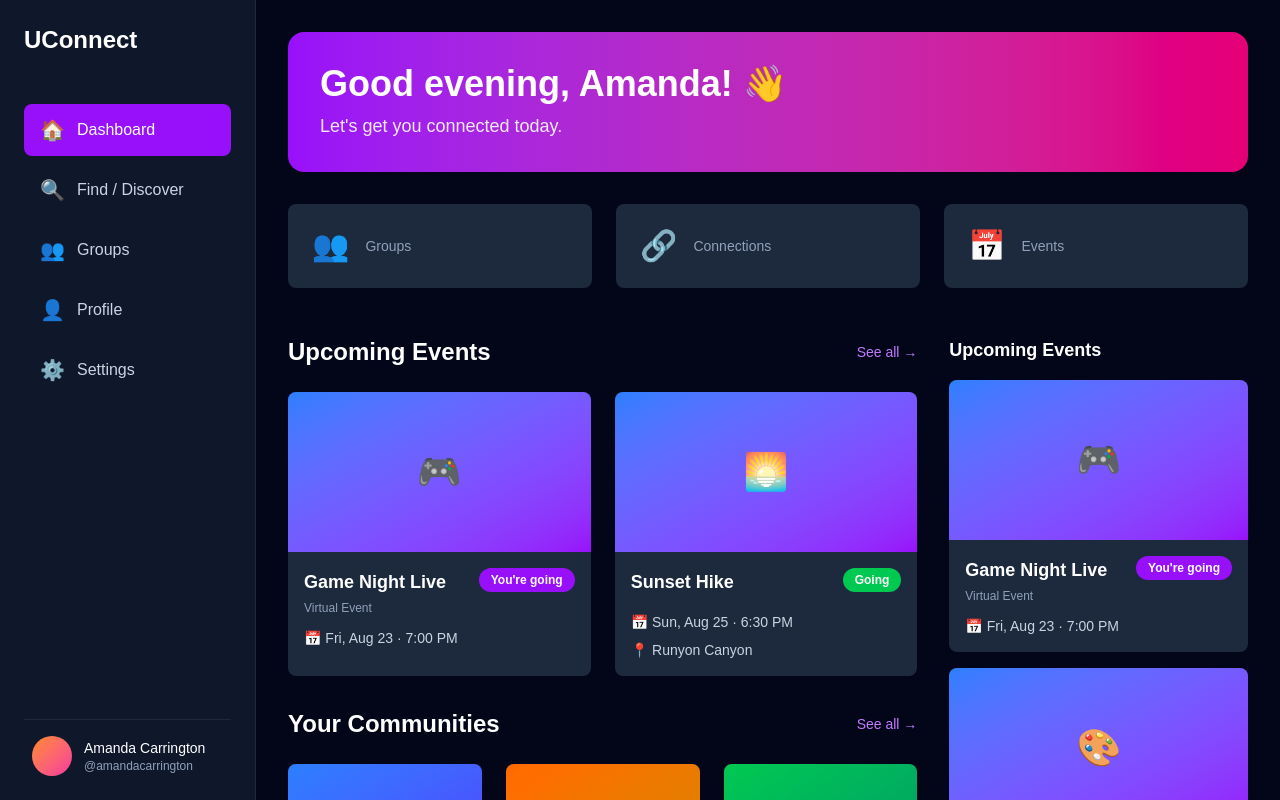
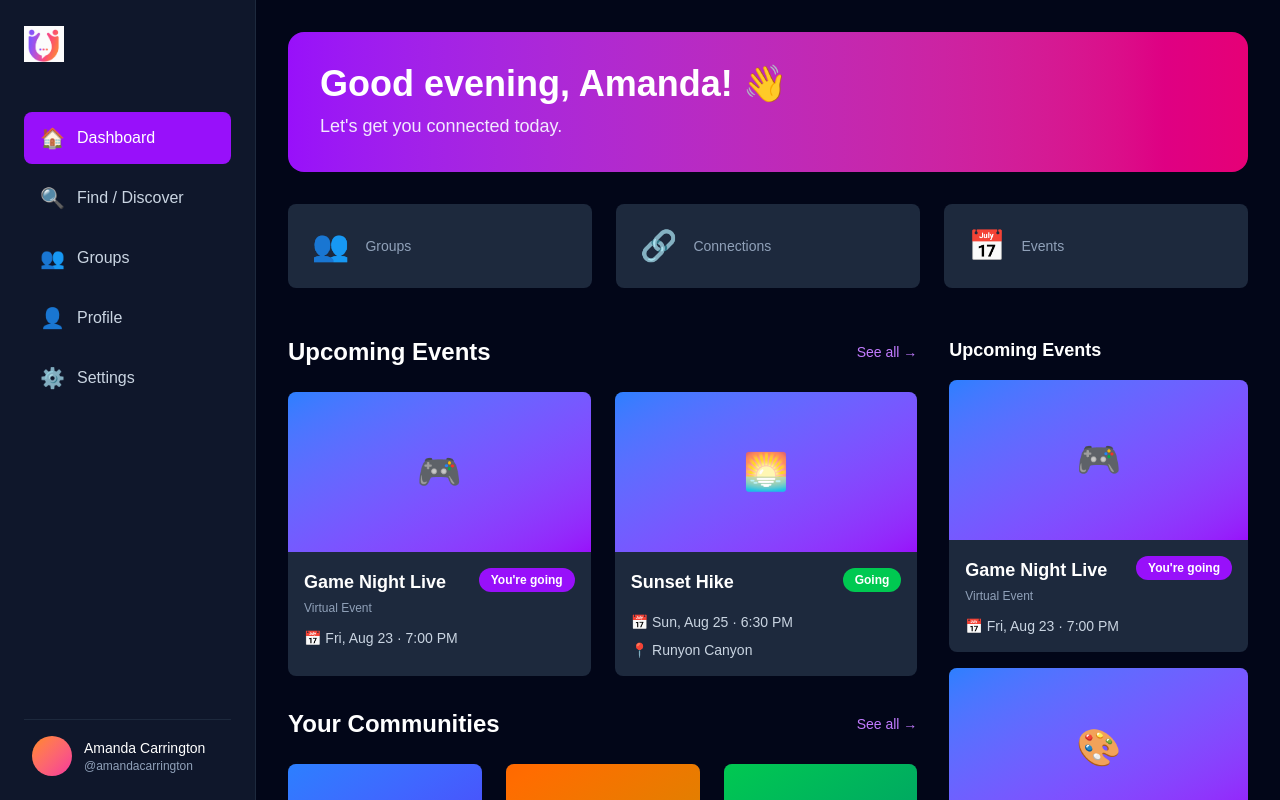
Before and after one commit to StevenDohrman/get-together, a Next.js app in the folder apps/web/: page /dashboard in a window 1280 px wide. Shown: the top 800 px of the page. Built offline with nearby package versions, Linux system fonts and the light colour scheme.

Commit message:
Add the UConnect logo and sidebar branding

```diff
--- /dev/null
+++ b/apps/web/src/components/Logo.tsx
@@ -0,0 +1,17 @@
+'use client';
+
+export default function Logo() {
+    return (
+        <div className="flex flex-col items-start gap-2">
+            {/* Logo Container */}
+            <div className="flex items-center gap-3">
+                {/* Logo Image */}
+                <img
+                    src="/assets/logo.png"
+                    alt="UConnect Logo"
+                    className="w-10 h-10 object-contain"
+                />
+            </div>
+        </div>
+    );
+}
--- a/apps/web/src/components/Sidebar.tsx
+++ b/apps/web/src/components/Sidebar.tsx
@@ -2,6 +2,7 @@
 
 import Link from 'next/link';
 import { usePathname } from 'next/navigation';
+import Logo from './Logo';
 
 export default function Sidebar() {
     const pathname = usePathname();
@@ -18,7 +19,7 @@ export default function Sidebar() {
         <aside className="w-64 bg-slate-900 border-r border-slate-800 p-6 flex flex-col h-screen">
             {/* Logo */}
             <div className="mb-12">
-        <h1 className="text-2xl font-bold text-white">UConnect</h1>
+                <Logo />
             </div>
 
             {/* Navigation */}
@@ -29,8 +30,7 @@ export default function Sidebar() {
                         <Link
                             key={item.href}
                             href={item.href}
-              className={`flex items-center gap-3 px-4 py-3 rounded-lg transition-colors ${
-                isActive
+                            className={`flex items-center gap-3 px-4 py-3 rounded-lg transition-colors ${isActive
                                 ? 'bg-purple-600 text-white'
                                 : 'text-slate-300 hover:bg-slate-800'
                                 }`}
```
Also changed, not shown: apps/web/public/assets/logo.png (added). Lines whose indentation alone changed are shown as unchanged.
